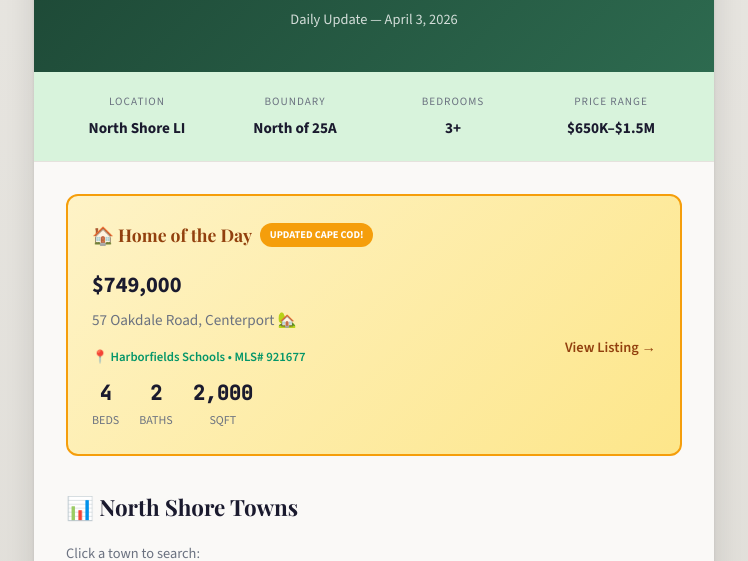
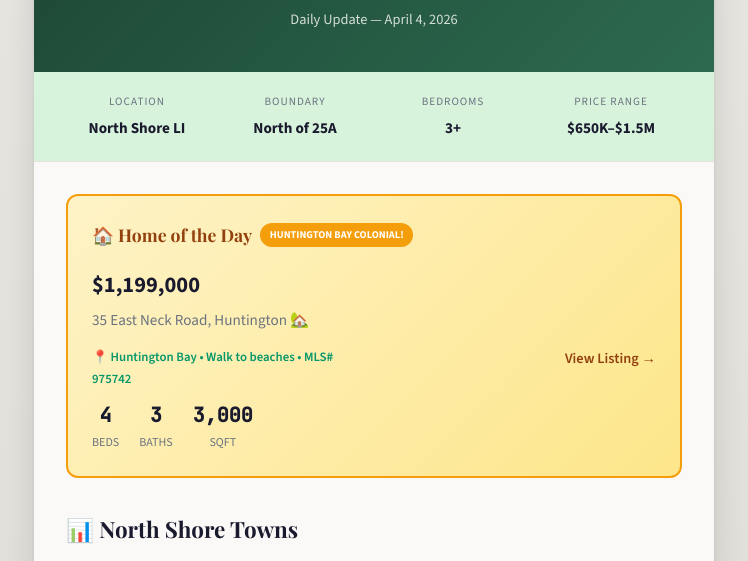
Before and after one commit to chrisohara99/the-full-stack, a plain HTML site: page dist/private/home-search.html in a window 1280 px wide. Shown: the part 212-773 px from the top of the page, without its empty margins (266-1014 px from the left). Drawn offline with nearby package versions, Linux system fonts and the light colour scheme.

Commit message:
Update Home of the Day: 35 East Neck Road, Huntington - April 4, 2026

```diff
--- a/dist/private/home-search.html
+++ b/dist/private/home-search.html
@@ -295,7 +295,7 @@
         <div class="header">
             <div class="header-icon">🏡</div>
             <h1>O'Hara Home Search</h1>
-            <p class="date">Daily Update — April 3, 2026</p>
+            <p class="date">Daily Update — April 4, 2026</p>
         </div>
 
         <div class="criteria">
@@ -320,27 +320,27 @@
         </div>
 
         <div class="content">
-            <a href="https://www.zillow.com/homedetails/57-Oakdale-Rd-Centerport-NY-11721/59558163_zpid/" class="home-of-day" target="_blank">
+            <a href="https://www.zillow.com/homedetails/35-East-Neck-Rd-Huntington-NY-11743/59320844_zpid/" class="home-of-day" target="_blank">
                 <div class="home-of-day-header">
                     <h3>🏠 Home of the Day</h3>
-                    <span class="home-of-day-badge">Updated Cape Cod!</span>
+                    <span class="home-of-day-badge">Huntington Bay Colonial!</span>
                 </div>
                 <div class="home-of-day-content">
                     <div class="home-of-day-details">
-                        <h4>$749,000</h4>
-                        <div class="address">57 Oakdale Road, Centerport 🏡</div>
-                        <div style="font-size: 0.8rem; color: #059669; font-weight: 600; margin-bottom: 0.5rem;">📍 Harborfields Schools • MLS# 921677</div>
+                        <h4>$1,199,000</h4>
+                        <div class="address">35 East Neck Road, Huntington 🏡</div>
+                        <div style="font-size: 0.8rem; color: #059669; font-weight: 600; margin-bottom: 0.5rem;">📍 Huntington Bay • Walk to beaches • MLS# 975742</div>
                         <div class="home-of-day-stats">
                             <div class="stat">
                                 <div class="stat-value">4</div>
                                 <div class="stat-label">Beds</div>
                             </div>
                             <div class="stat">
-                                <div class="stat-value">2</div>
+                                <div class="stat-value">3</div>
                                 <div class="stat-label">Baths</div>
                             </div>
                             <div class="stat">
-                                <div class="stat-value">2,000</div>
+                                <div class="stat-value">3,000</div>
                                 <div class="stat-label">Sqft</div>
                             </div>
                         </div>
```
